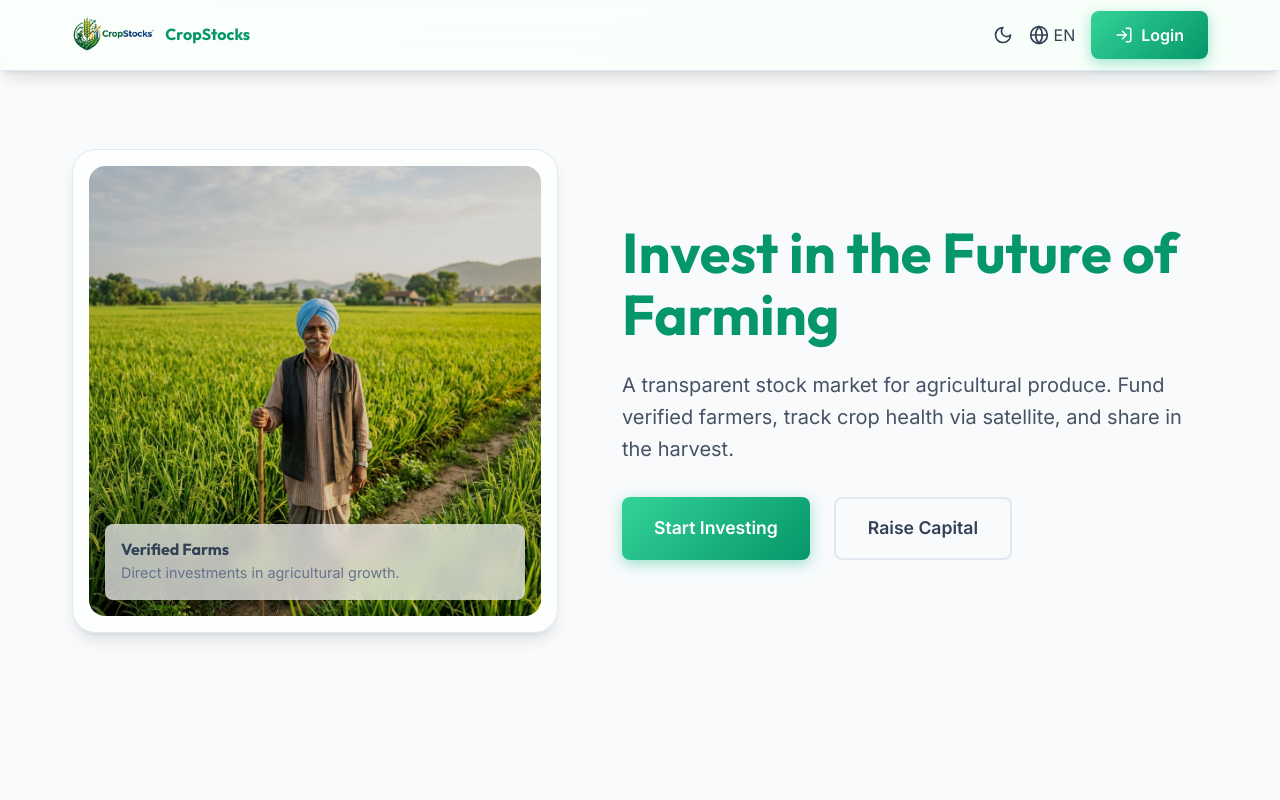
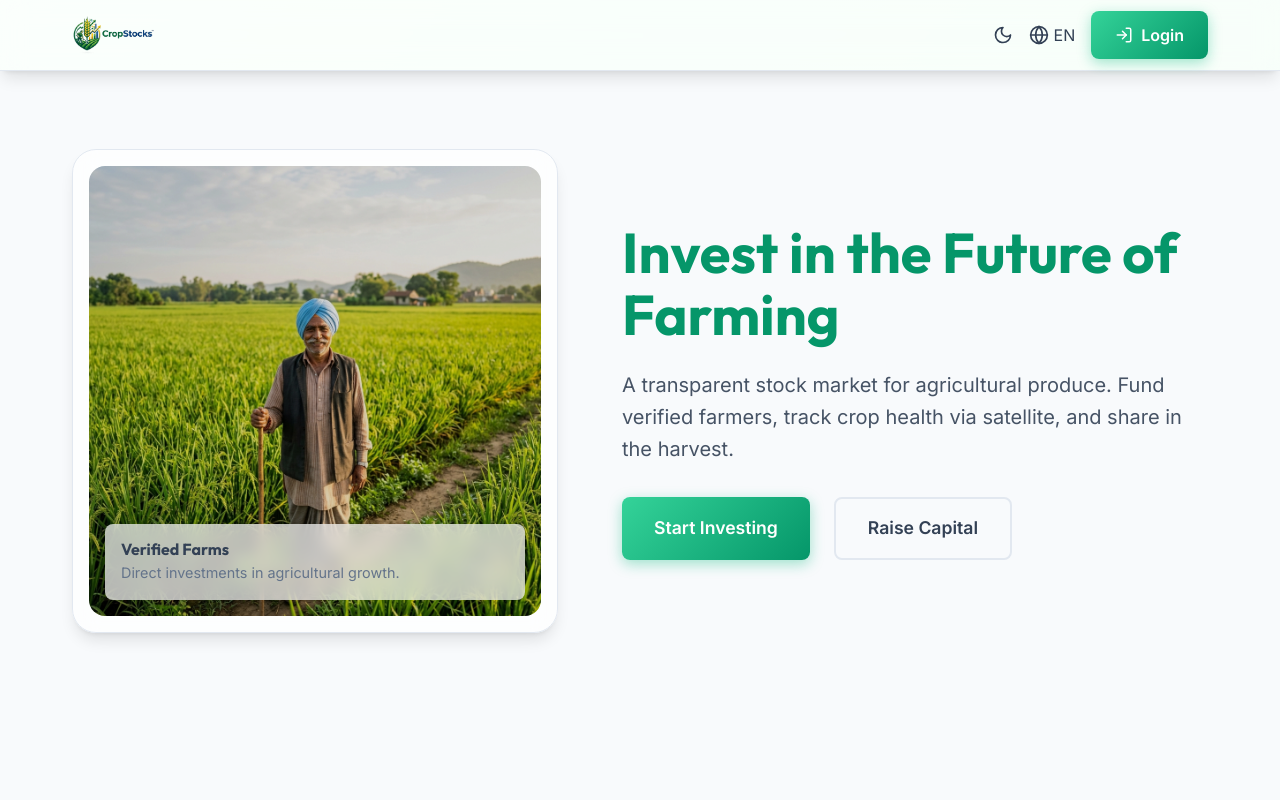
Before and after one commit to cropstocks/CropStocks, a React (Vite) app in the folder client/: page / in a window 1280 px wide. Shown: the top 800 px of the page. Built offline with nearby package versions, Linux system fonts and the light colour scheme; no server answers.

Commit message:
style: remove duplicate app name text next to logo

```diff
--- a/client/src/components/Layout.jsx
+++ b/client/src/components/Layout.jsx
@@ -83,9 +83,8 @@ export default function Layout({ children }) {
       <header className="glass-panel" style={{ position: 'sticky', top: 0, zIndex: 100, borderRadius: 0, borderTop: 0, borderLeft: 0, borderRight: 0 }}>
         <div className="container flex-between" style={{ height: '70px' }}>
           <div className="logo-section" style={{ display: 'flex', alignItems: 'center', gap: '10px' }}>
-            <img src="/logo.png" alt="Logo" style={{ height: '40px', objectFit: 'contain' }} onError={(e) => { e.target.style.display = 'none' }} />
             <Link to="/">
-              <h2 style={{ color: 'var(--color-primary-dark)' }}>{t('app_name')}</h2>
+              <img src="/logo.png" alt="CropStocks" style={{ height: '40px', objectFit: 'contain' }} onError={(e) => { e.target.style.display = 'none' }} />
             </Link>
           </div>
 
```
